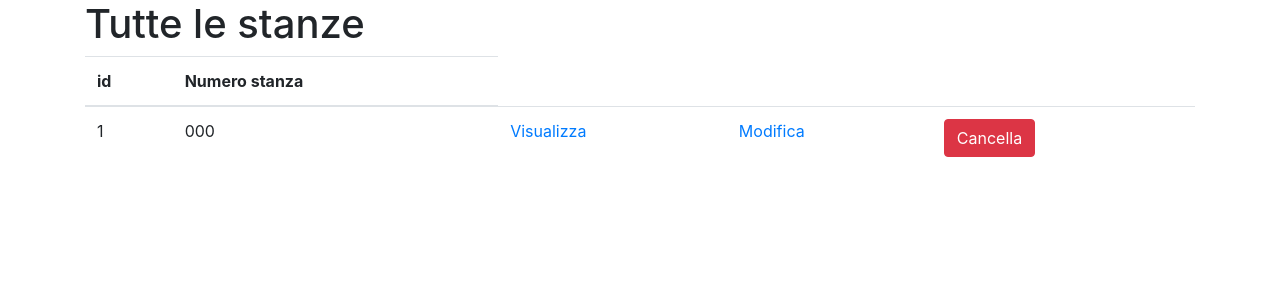
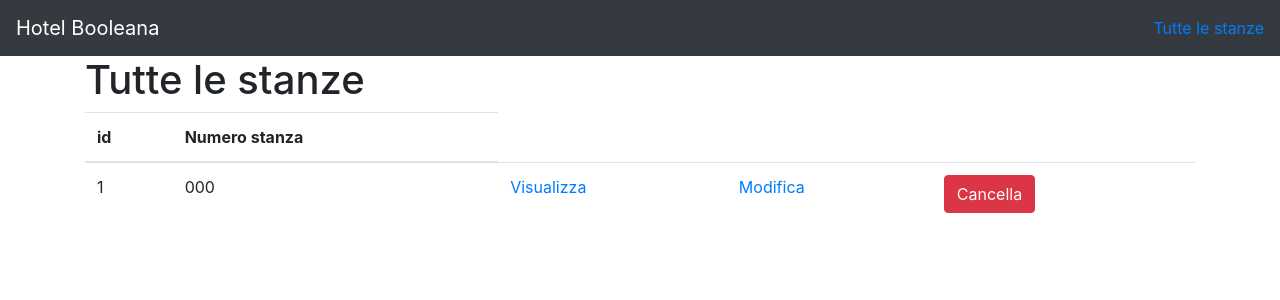
Before and after one commit to Simone978/php-hotel-crud, a PHP site: page /php/index.php in a window 1280 px wide. Shown: the top 300 px of the page. Run offline with PHP 8.4, Linux system fonts and the light colour scheme; tables that the repository leaves empty or names only in its code hold one stand-in row (values such as "Sample post").

Commit message:
ricostruito percorso base con variabile basepath in file env.php

```diff
--- a/env.php
+++ b/env.php
@@ -4,3 +4,8 @@ $servername = "localhost";
 $username = "root";
 $password = "root";
 $dbname = "hotel";
+
+http://localhost:88/php/php-hotel-crud/
+$base= "http://localhost:88/";
+$path= "php/php-hotel-crud";
+$basepath = $base.$path;
--- a/partials/header.php
+++ b/partials/header.php
@@ -1,11 +1,23 @@
+<?php
+include __DIR__.'/../env.php';
+ ?>
+
 <!DOCTYPE html>
 <html lang="en">
 <head>
   <meta charset="UTF-8">
   <meta name="viewport" content="width=device-width, initial-scale=1.0">
   <meta http-equiv="X-UA-Compatible" content="ie=edge">
-  <link rel="stylesheet" href="dist/app.css">
+  <link rel="stylesheet" href="<?php echo $basepath ?>/dist/app.css">
   <title>Document</title>
 </head>
 <body>
+  <header>
+    <nav class="navbar navbar-dark bg-dark">
+      <div class="navbar-brand">Hotel Booleana</div>
+      <ul class="navbar-nav">
+        <li><a href="<?php echo $basepath ?>">Tutte le stanze</a></li>
+      </ul>
+    </nav>
+  </header>
   <div class="wrapper">
--- a/show/show.php
+++ b/show/show.php
@@ -1,7 +1,8 @@
 
   <?php
-  include __DIR__.'/../partials/header.php';
+
   include __DIR__.'/server.php';
+  include __DIR__."/../partials/header.php";
   if(!empty($rooms)){
   foreach ($rooms as $room) { ?>
     <ul>
@@ -16,5 +17,5 @@
 
 
 <?php
-  include __DIR__.'/../partials/footer.php';
+  include __DIR__."/../partials/footer.php";
  ?>
```
